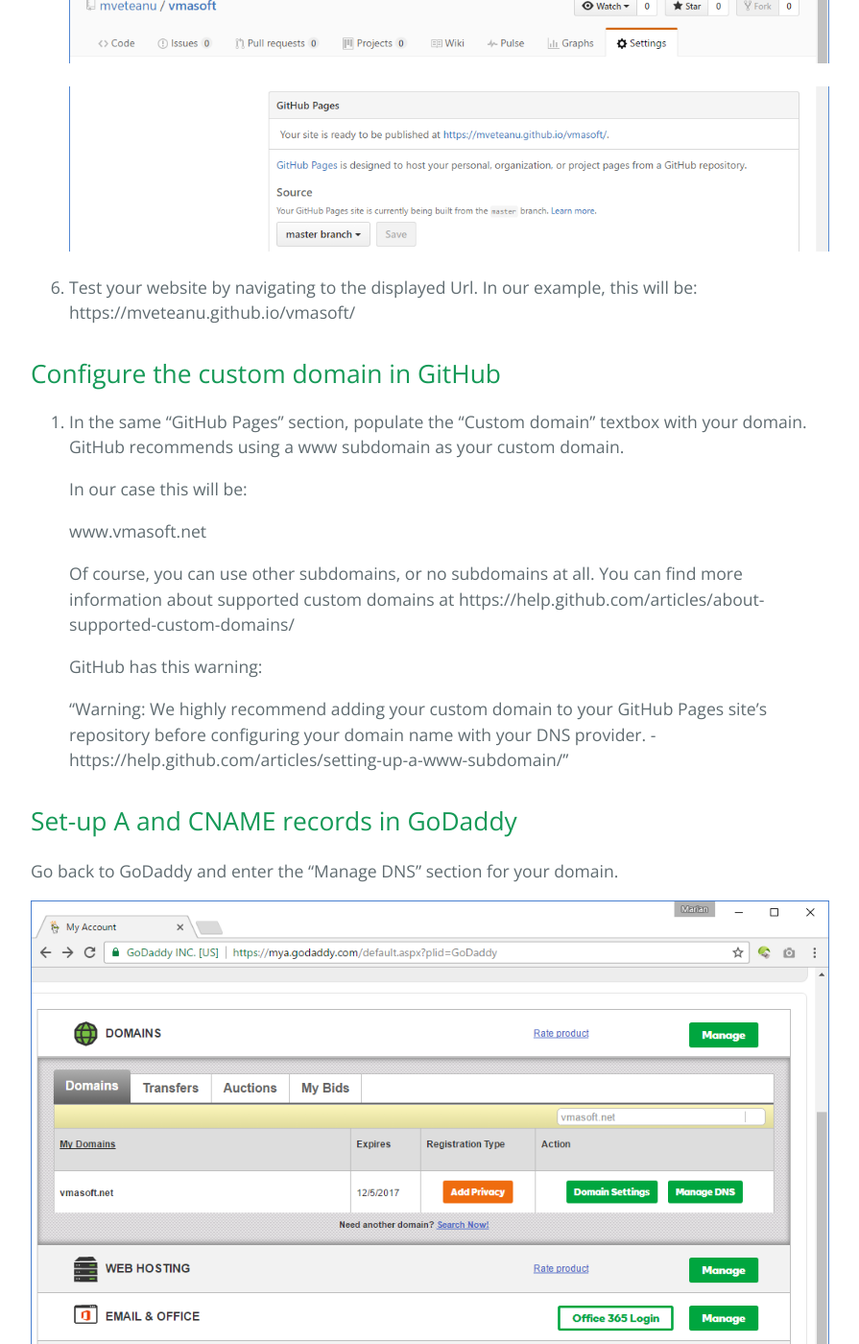
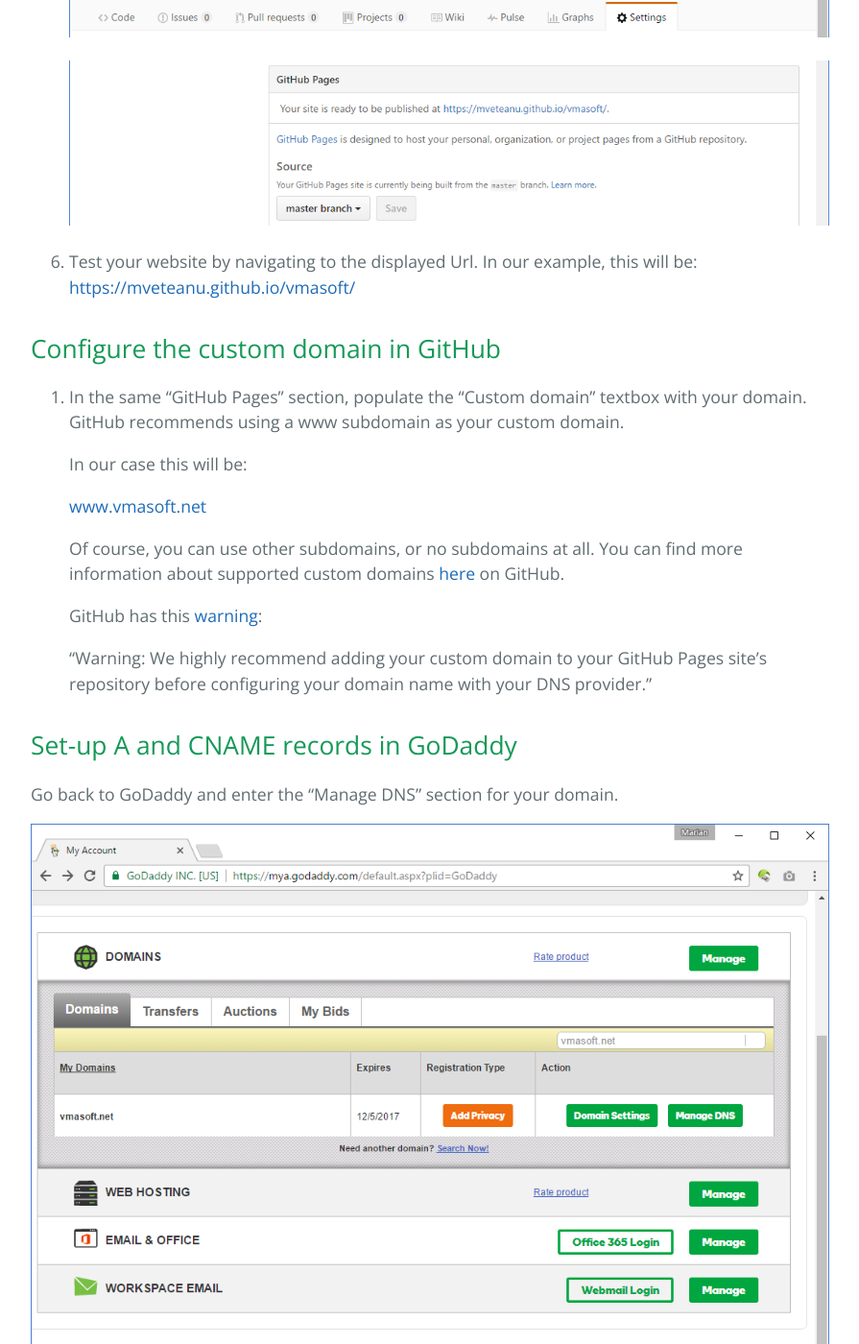
Before and after one commit to mveteanu/CodeAvenger, a Jekyll site: the page built from _posts/2017-01-09-Add-a-custom-domain-to-a-GitHub-repository.md, in a window 1280 px wide and 1400 px high, scrolled down 2039 px. Shown: the whole window at 96% size, without its empty margins (192-1087 px from the left). Built offline with Jekyll 4.4.1, drawn with Linux system fonts in a browser that asks for light colours; nearby versions of some CDN libraries; our own code applies the rules of GitHub Pages for plain Markdown files; some of the changed text lies outside the part shown.

Commit message:
Update 2017-01-09-Add-a-custom-domain-to-a-GitHub-repository.md

```diff
--- a/_posts/2017-01-09-Add-a-custom-domain-to-a-GitHub-repository.md
+++ b/_posts/2017-01-09-Add-a-custom-domain-to-a-GitHub-repository.md
@@ -44,7 +44,7 @@
    ![](/img/posts/godaddy_github_03.png)
 
 6. Test your website by navigating to the displayed Url.
-In our example, this will be: https://mveteanu.github.io/vmasoft/
+In our example, this will be: [https://mveteanu.github.io/vmasoft/](https://mveteanu.github.io/vmasoft/)
 
 
 Configure the custom domain in GitHub
@@ -54,15 +54,14 @@
 
    In our case this will be:
 
-   www.vmasoft.net
+   [www.vmasoft.net](http://www.vmasoft.net)
 
    Of course, you can use other subdomains, or no subdomains at all.
-   You can find more information about supported custom domains at
-   https://help.github.com/articles/about-supported-custom-domains/
+   You can find more information about supported custom domains [here](https://help.github.com/articles/about-supported-custom-domains/) on GitHub.
 
-   GitHub has this warning:
+   GitHub has this [warning](https://help.github.com/articles/setting-up-a-www-subdomain/):
 
-   "Warning: We highly recommend adding your custom domain to your GitHub Pages site's repository before configuring your domain name with your DNS provider. - https://help.github.com/articles/setting-up-a-www-subdomain/"
+   "Warning: We highly recommend adding your custom domain to your GitHub Pages site's repository before configuring your domain name with your DNS provider."
 
 
 Set-up A and CNAME records in GoDaddy
@@ -74,14 +73,13 @@
 
 1. To set up the apex domain, such as vmasoft.net, we need to configure two A records with GoDaddy.
 
-   The A records will point to the following two IP addresses as required by GitHub and explained here
-   https://help.github.com/articles/setting-up-an-apex-domain/
+   The A records will point to the following two IP addresses as required by GitHub and explained [here](https://help.github.com/articles/setting-up-an-apex-domain/)
 
    - 192.30.252.153
    - 192.30.252.154
 
 
-2. To set up the www subdomain, such as www.vmasoft.net we need to configure a CNAME record with GoDaddy.
+2. To set up the www subdomain, such as [www.vmasoft.net](http://www.vmasoft.net) we need to configure a CNAME record with GoDaddy.
 The CNAME record will never point to an IP address but instead to another DNS record.
 
    At this point, the GoDaddy DNS records should contain the following:
@@ -103,4 +101,4 @@
 
 1. Wait a few minutes (or hours) for the changes to propagate.
 
-2. Test your new website / domain. E.g. http://www.vmasoft.net
+2. Test your new website / domain. E.g. [http://www.vmasoft.net](http://www.vmasoft.net)
```
Also changed, not shown: other parts of _posts/2017-01-09-Add-a-custom-domain-to-a-GitHub-repository.md (+2 -2 lines).
